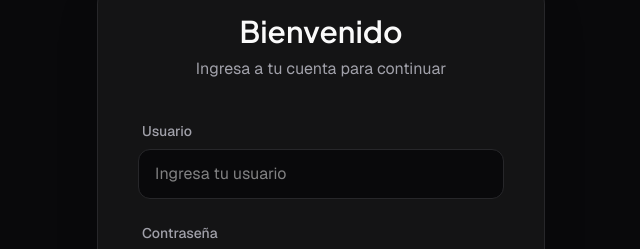
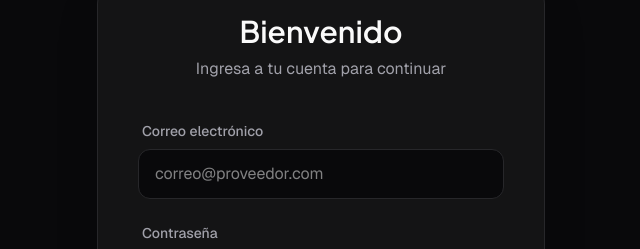
Before and after one commit to melissagonzalez-proy/FoodSaver, a React (Vite) app in the folder frontend/: page /login in a window 1280 px wide. Shown: the part 201-450 px from the top of the page, without its empty margins (319-959 px from the left). Built offline with nearby package versions, Linux system fonts and the light colour scheme.

Commit message:
refactor(frontend): improve login view

```diff
--- a/frontend/src/features/auth/views/LoginPage.tsx
+++ b/frontend/src/features/auth/views/LoginPage.tsx
@@ -1,24 +1,46 @@
 import { useState } from "react";
-import { Link } from "react-router-dom";
+import { Link, useNavigate } from "react-router-dom";
 import { Leaf, Eye, EyeOff, ArrowRight, AlertCircle } from "lucide-react";
+import axios from "axios";
 
 export const LoginPage = () => {
-  const [username, setUsername] = useState("");
+  const [email, setEmail] = useState("");
   const [password, setPassword] = useState("");
   const [showPassword, setShowPassword] = useState(false);
   const [error, setError] = useState("");
 
-  const handleSubmit = (e: React.SubmitEvent<HTMLFormElement>) => {
+  const navigate = useNavigate();
+
+  const handleSubmit = async (e: React.SubmitEvent<HTMLFormElement>) => {
     e.preventDefault();
     setError("");
 
-    if (!username || !password) {
-      setError("Por favor, ingresa tu usuario y contraseña.");
+    if (!email || !password) {
+      setError("Por favor, ingresa tu correo y contraseña.");
       return;
     }
 
-    // La llamada al backend para validar y recibir el JWT va aquí
-    console.log("Intentando iniciar sesión con:", { username, password });
+    try {
+      const response = await axios.post(
+        "http://localhost:5000/api/auth/login",
+        {
+          email,
+          password,
+        },
+      );
+
+      localStorage.setItem("token", response.data.token);
+
+      localStorage.setItem("user", JSON.stringify(response.data.user));
+
+      navigate("/dashboard");
+    } catch (err) {
+      if (axios.isAxiosError(err) && err.response?.data?.message) {
+        setError(err.response.data.message);
+      } else {
+        setError("Error al conectar con el servidor. Intenta de nuevo.");
+      }
+    }
   };
 
   return (
@@ -43,7 +65,7 @@ export const LoginPage = () => {
 
         {error && (
           <div className="mb-6 p-4 bg-red-500/10 border border-red-500/50 rounded-xl flex items-center gap-3 text-red-500">
-            <AlertCircle size={20} />
+            <AlertCircle size={20} className="shrink-0" />
             <p className="text-sm font-medium">{error}</p>
           </div>
         )}
@@ -51,18 +73,18 @@ export const LoginPage = () => {
         <form onSubmit={handleSubmit} className="flex flex-col gap-6">
           <div className="flex flex-col gap-2">
             <label
-              htmlFor="username"
+              htmlFor="email"
               className="text-sm font-medium text-brand-muted ml-1"
             >
-              Usuario
+              Correo electrónico
             </label>
             <input
-              id="username"
-              type="text"
-              value={username}
-              onChange={(e) => setUsername(e.target.value)}
+              id="email"
+              type="email"
+              value={email}
+              onChange={(e) => setEmail(e.target.value)}
               className="w-full bg-brand-background border border-brand-border rounded-xl px-4 py-3 text-brand-text focus:outline-none focus:border-brand-accent transition-colors"
-              placeholder="Ingresa tu usuario"
+              placeholder="correo@proveedor.com"
             />
           </div>
 
```
